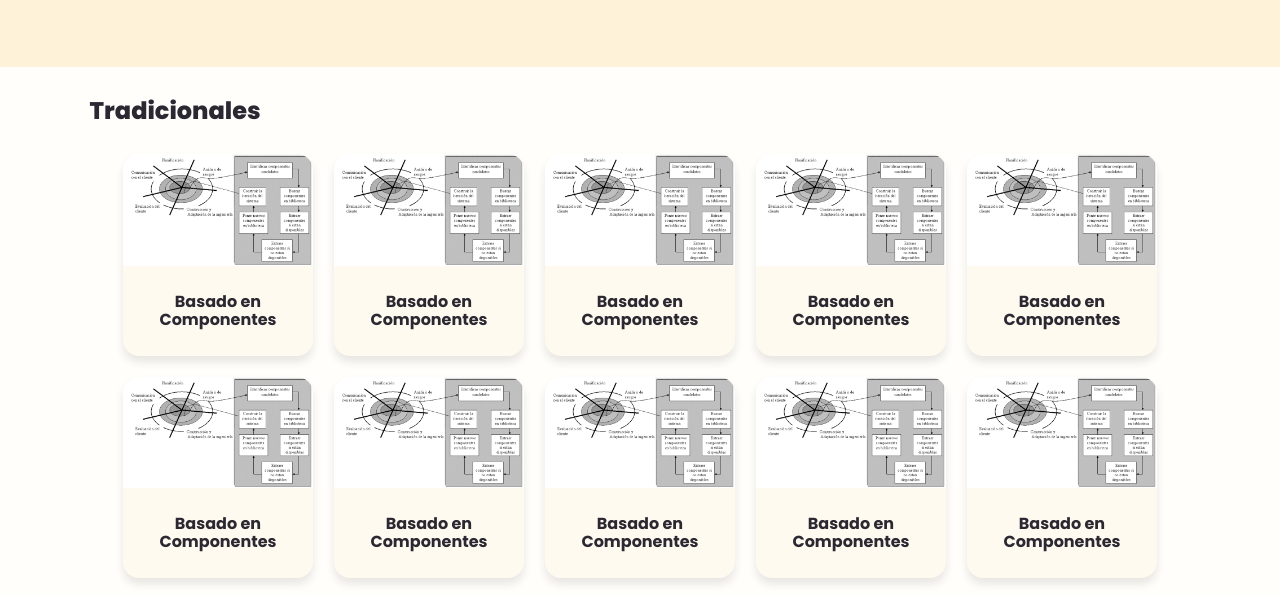
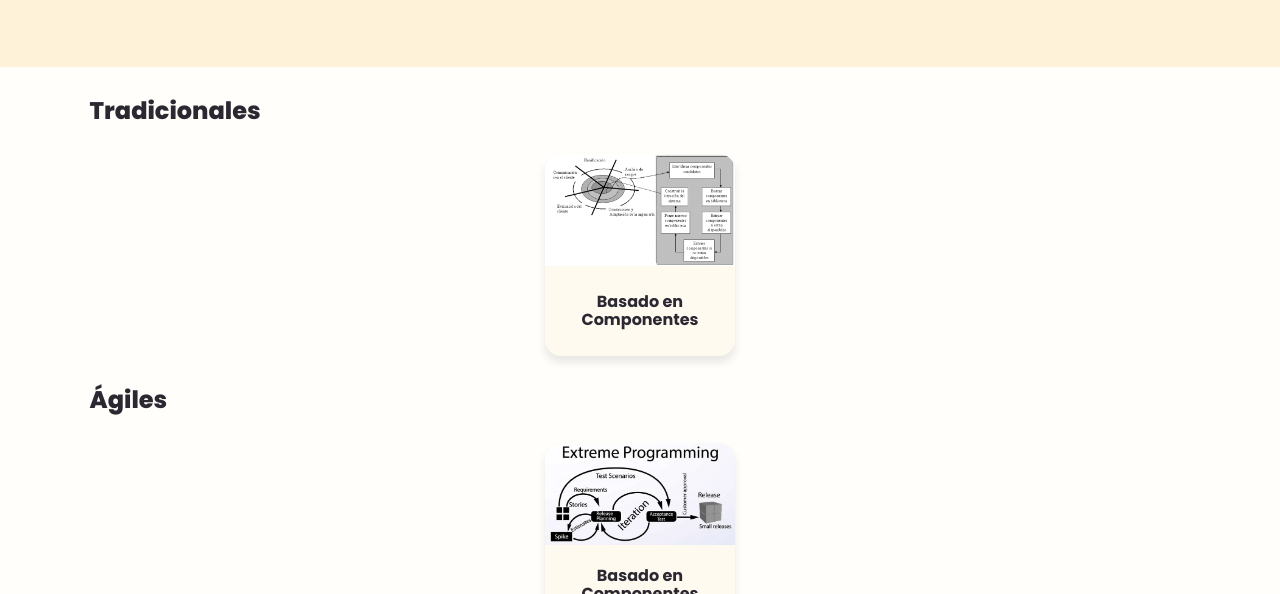
Before and after one commit to Ruben35/Development-Methodologies-Web, a Gatsby site: page /Methodologies in a window 1280 px wide. Shown: the part 206-800 px from the top of the page. Built offline with nearby package versions, Linux system fonts and the light colour scheme; Gatsby itself is replaced by a stand-in of ours.

Commit message:
🚑 Fixing ImageRender and getting from graphql

```diff
--- a/src/components/CardMethodology.jsx
+++ b/src/components/CardMethodology.jsx
@@ -1,21 +1,25 @@
 import React from "react"
-import { StaticImage } from "gatsby-plugin-image"
+import { GatsbyImage } from "gatsby-plugin-image"
 import { navigate } from "gatsby"
 import PropTypes from "prop-types"
 
-function CardMethodology({ to = "/" }) {
+function CardMethodology({ to = "/", image, alt }) {
 	const handleNavigate = () => {
 		navigate(`${to}`)
 	}
 	return (
-		<div className='cardMethodology' onClick={handleNavigate}>
-			<StaticImage
-				src='../assets/images/Methodologies/Traditional/Basado en Componentes.png'
+		<div
+			className='cardMethodology'
+			onClick={handleNavigate}
+			onKeyDown={handleNavigate}
+			role='button'
+			tabIndex='0'
+		>
+			<GatsbyImage
+				image={image.childImageSharp.gatsbyImageData}
 				className='cardImageWrapper'
 				imgClassName='cardImage'
-				alt='Basado en Componentes'
-				placeholder='blurred'
-				loading='lazy'
+				alt={alt}
 			/>
 			<div className='cardName'>
 				<b>Basado en Componentes</b>
@@ -30,6 +34,8 @@ CardMethodology.defaultProps = {
 
 CardMethodology.propTypes = {
 	to: PropTypes.string,
+	image: PropTypes.object,
+	alt: PropTypes.string.isRequired,
 }
 
 export default CardMethodology
--- a/src/components/page/Methodologies/CardsGrid.jsx
+++ b/src/components/page/Methodologies/CardsGrid.jsx
@@ -20,22 +20,19 @@ const cardsToShow = (breakpoint) => {
 }
 
 // TODO: Add Array Data as prop
-const CardsGrid = ({ refToScroll }) => {
+const CardsGrid = ({ refToScroll, data }) => {
 	const breakpoint = useBreakpoint()
 	const [noCardsToShow, setNoCardsToShow] = useState(cardsToShow(breakpoint))
 	const [currentShowed, setcurrentShowed] = useState(noCardsToShow)
-	const array = [
-		1, 2, 3, 4, 5, 6, 7, 8, 9, 10, 11, 12, 13, 14, 15, 16, 17, 18, 19, 20,
-	]
 
 	useEffect(() => {
 		setNoCardsToShow(cardsToShow(breakpoint))
-		if (currentShowed < array.length) setcurrentShowed(cardsToShow(breakpoint))
-	}, [breakpoint, array.length, currentShowed])
+		if (currentShowed < data.length) setcurrentShowed(cardsToShow(breakpoint))
+	}, [breakpoint, data.length, currentShowed])
 
 	const showMore = (e) => {
 		e.preventDefault()
-		setcurrentShowed(array.length)
+		setcurrentShowed(data.length)
 	}
 
 	const showLess = (e) => {
@@ -43,21 +40,25 @@ const CardsGrid = ({ refToScroll }) => {
 		setcurrentShowed(noCardsToShow)
 		if (refToScroll) {
 			refToScroll.current.scrollIntoView({ behavior: "smooth" })
-			console.log(refToScroll)
 		}
 	}
 
 	return (
 		<>
 			<div className={styles.cards}>
-				{array.slice(0, currentShowed).map((item) => (
-					<CardMethodology key={item} to={"/IndividualMethodology"} />
+				{data.slice(0, currentShowed).map((item) => (
+					<CardMethodology
+						key={item.title}
+						image={item.image}
+						alt={item.title}
+						to={"/IndividualMethodology"}
+					/>
 				))}
 			</div>
-			{noCardsToShow < array.length && (
+			{noCardsToShow < data.length && (
 				<ShowMoreLess
-					type={currentShowed !== array.length ? "more" : "less"}
-					onClick={currentShowed !== array.length ? showMore : showLess}
+					type={currentShowed !== data.length ? "more" : "less"}
+					onClick={currentShowed !== data.length ? showMore : showLess}
 				/>
 			)}
 		</>
--- a/src/pages/Methodologies.js
+++ b/src/pages/Methodologies.js
@@ -1,25 +1,92 @@
-import React, { useRef } from "react"
+import React, { useEffect, useRef, useState } from "react"
 import { Container, Hero } from "../components"
 import * as styles from "../styles/methodologies.module.css"
 import CardsGrid from "../components/page/Methodologies/CardsGrid"
 import Seo from "../components/utils/Seo"
+import { graphql } from "gatsby"
 
-function Methodologies() {
+function Methodologies({ data }) {
 	const refTraditional = useRef(null)
 	const refAgil = useRef(null)
+	const [dataTraditional, setDataTraditional] = useState(undefined)
+	const [dataAgile, setDataAgile] = useState(undefined)
+
+	useEffect(() => {
+		data.allTraditionalJson.nodes.forEach((item) => {
+			item.image = data.traditionalImages.nodes.find(
+				(element) => element.relativePath === item.imagePath
+			)
+		})
+		data.allAgilJson.nodes.forEach((item) => {
+			item.image = data.agileImages.nodes.find(
+				(element) => element.relativePath === item.imagePath
+			)
+		})
+		setDataTraditional(data.allTraditionalJson.nodes)
+		setDataAgile(data.allAgilJson.nodes)
+	}, [
+		data.agileImages.nodes,
+		data.allAgilJson.nodes,
+		data.allTraditionalJson.nodes,
+		data.traditionalImages.nodes,
+	])
+
 	return (
 		<>
-			<Hero />
-			<Container innerClassName={styles.flexContainer}>
-				<h3 ref={refTraditional}>Tradicionales</h3>
-				<CardsGrid refToScroll={refTraditional} />
-				<h3 ref={refAgil}>Ágiles</h3>
-				<CardsGrid refToScroll={refAgil} />
-			</Container>
+			{dataTraditional !== undefined && dataAgile !== undefined ? (
+				<>
+					<Hero />
+					<Container innerClassName={styles.flexContainer}>
+						<h3 ref={refTraditional}>Tradicionales</h3>
+						<CardsGrid refToScroll={refTraditional} data={dataTraditional} />
+						<h3 ref={refAgil}>Ágiles</h3>
+						<CardsGrid refToScroll={refAgil} data={dataAgile} />
+					</Container>
+				</>
+			) : (
+				<div className='Loading'>Loading...</div>
+			)}
 		</>
 	)
 }
 
 export const Head = () => <Seo title='Metodologías' />
 
+export const query = graphql`
+	query GridsMethodologies {
+		allTraditionalJson {
+			nodes {
+				title
+				imagePath
+			}
+		}
+		allAgilJson {
+			nodes {
+				title
+				imagePath
+			}
+		}
+		agileImages: allFile(
+			filter: { relativeDirectory: { eq: "images/Methodologies/Agile" } }
+		) {
+			nodes {
+				relativePath
+				childImageSharp {
+					gatsbyImageData
+				}
+			}
+		}
+		traditionalImages: allFile(
+			filter: { relativeDirectory: { eq: "images/Methodologies/Traditional" } }
+		) {
+			nodes {
+				relativePath
+				childImageSharp {
+					gatsbyImageData
+				}
+			}
+		}
+	}
+`
+
 export default Methodologies
```
